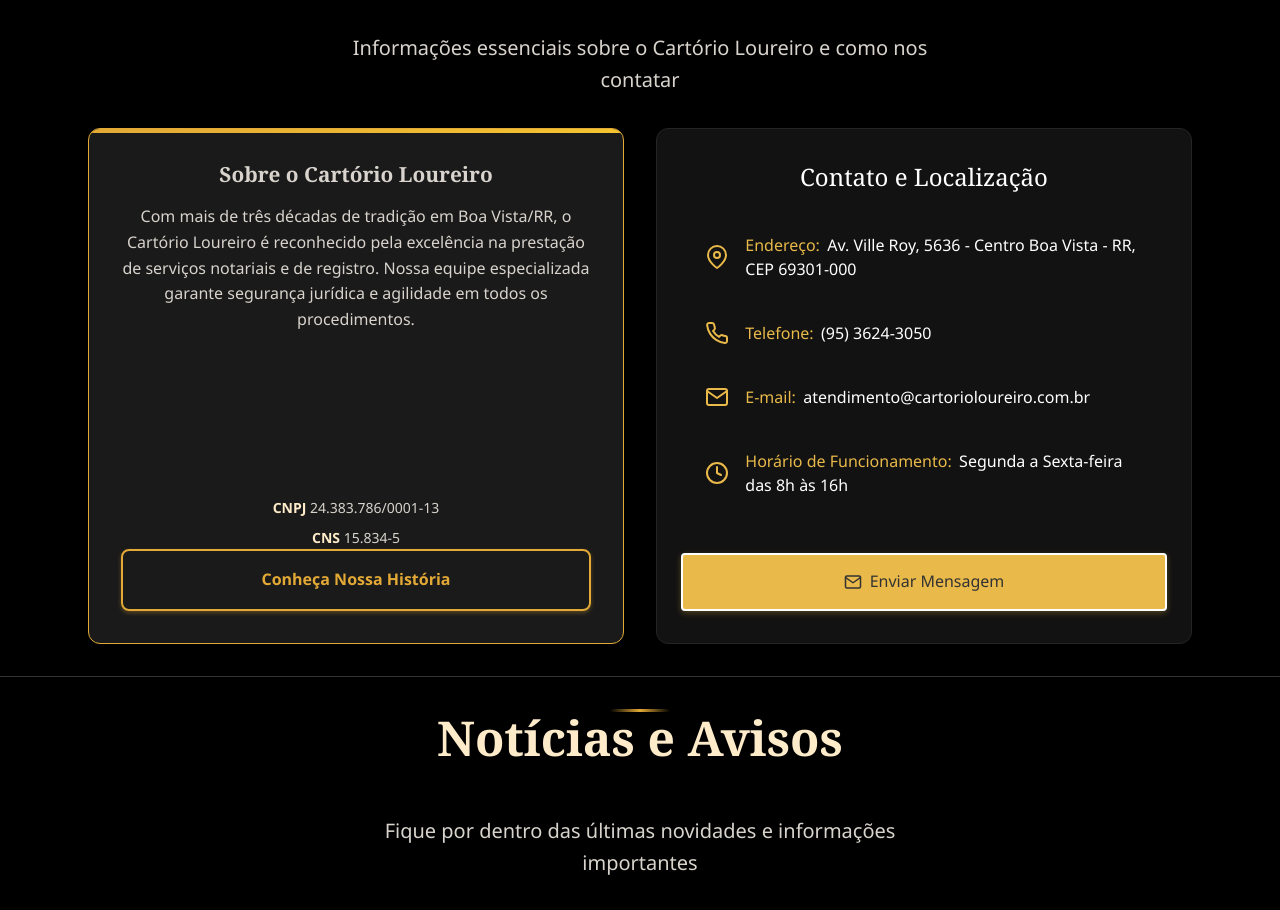
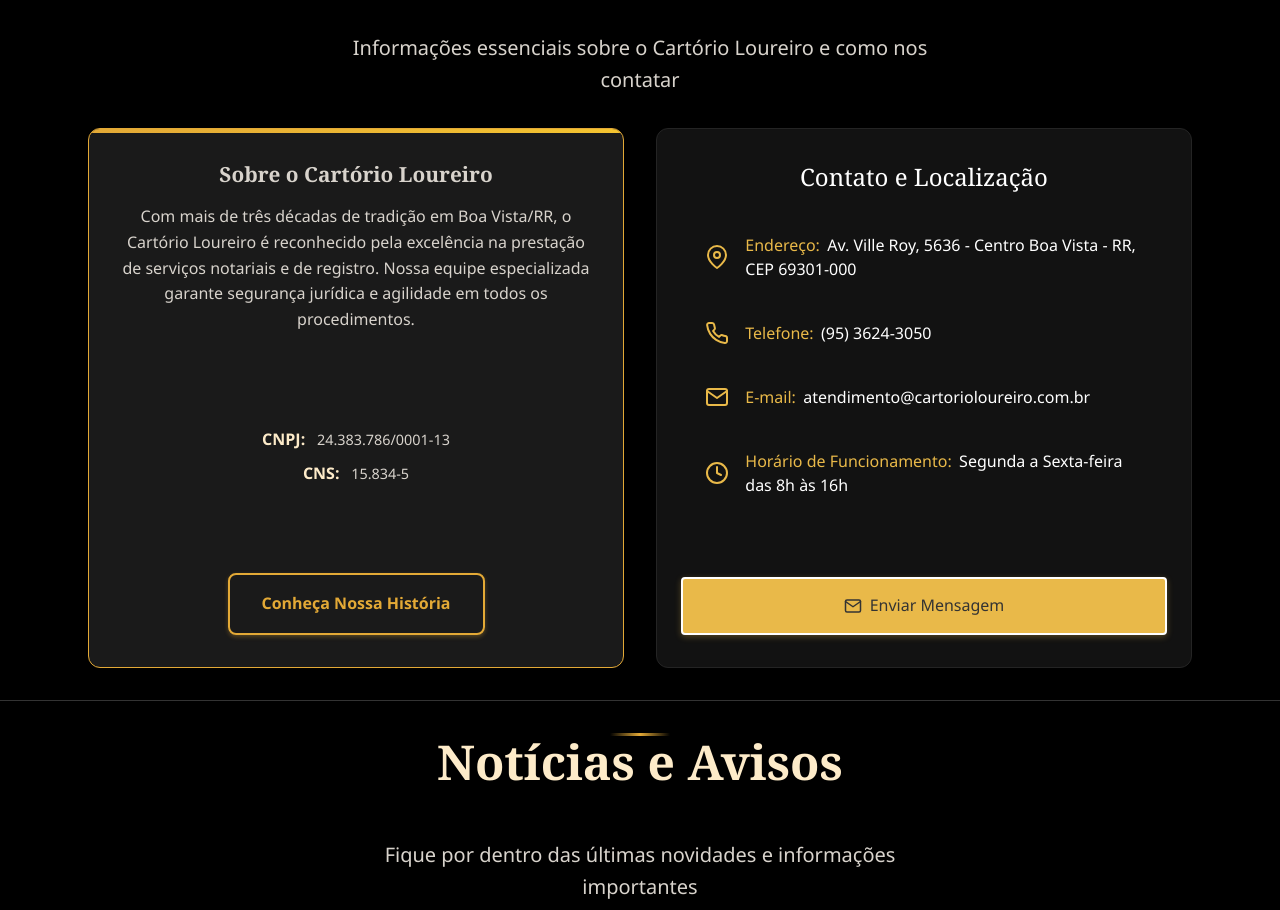
Before and after one commit to arthur-oliveira-oficial/cartorio-loureiro, a React (Vite) app: page / in a window 1280 px wide. Shown: the part 2620-3530 px from the top of the page. Built offline with nearby package versions, Linux system fonts and the light colour scheme.

Commit message:
ajusta estilos e alinhamentos no componente de informações e atualiza rótulos de dados

```diff
--- a/src/paginas/inicio/Inicio.css
+++ b/src/paginas/inicio/Inicio.css
@@ -113,6 +113,7 @@
   height: 100%;
   display: flex;
   flex-direction: column;
+  justify-content: space-between; /* Distribui o espaço uniformemente */
   transition: var(--transicao-padrao);
   position: relative;
   overflow: hidden;
@@ -164,8 +165,8 @@
 .info-card__texto {
   color: var(--cor-texto-secundario);
   line-height: 1.6;
-  margin: 0 0 var(--espacamento-lg) 0; /* Adicionado margin-bottom */
-  flex: 1;
+  margin: 0 0 var(--espacamento-lg) 0; /* Restaurado o espaçamento inferior original */
+  flex: 0.5; /* Dá um peso menor no layout flexbox */
 }
 
 .info-card__dados {
@@ -174,20 +175,32 @@
   gap: var(--espacamento-sm);
   /* padding e border-left removidos para harmonizar */
   border-radius: 8px;
+  align-items: center; /* Centraliza horizontalmente */
+  justify-content: center; /* Ajuda no alinhamento vertical */
+  margin: auto 0; /* Centraliza verticalmente no espaço disponível */
+  padding: var(--espacamento-md) 0; /* Adiciona um pouco de espaço acima e abaixo */
+  order: 0; /* Restaura a ordem original no fluxo flexbox */
 }
 
 .info-card__dado {
-  font-size: var(--tamanho-texto-pequeno);
+  font-size: 0.9rem; /* Diminuído um pouco mais */
   color: var(--cor-texto-secundario);
+  text-align: center; /* Centraliza o texto dentro de cada dado */
+  font-weight: 500; /* Adicionado um pouco mais de peso à fonte */
 }
 
 .info-card__dado strong {
   color: var(--cor-texto-principal);
+  font-size: 1rem; /* Diminuído ainda mais */
+  margin-right: 0.5rem; /* Adiciona um espaço entre o label e o valor */
 }
 
 .info-card .botao,
 .info-card .botao-secundario {
-  margin-top: auto; /* Empurra o botão para o final do card */
+  margin-top: var(
+    --espacamento-lg
+  ); /* Adiciona um espaço consistente acima do botão */
+  align-self: center; /* Centraliza o botão horizontalmente */
 }
 
 /* Contato Rápido */
--- a/src/paginas/inicio/Inicio.jsx
+++ b/src/paginas/inicio/Inicio.jsx
@@ -221,10 +221,10 @@ const Inicio = () => {
 
               <div className="info-card__dados">
                 <div className="info-card__dado">
-                  <strong>CNPJ</strong> 24.383.786/0001-13
+                  <strong>CNPJ:</strong> 24.383.786/0001-13
                 </div>
                 <div className="info-card__dado">
-                  <strong>CNS</strong> 15.834-5
+                  <strong>CNS:</strong> 15.834-5
                 </div>
               </div>
 
```
